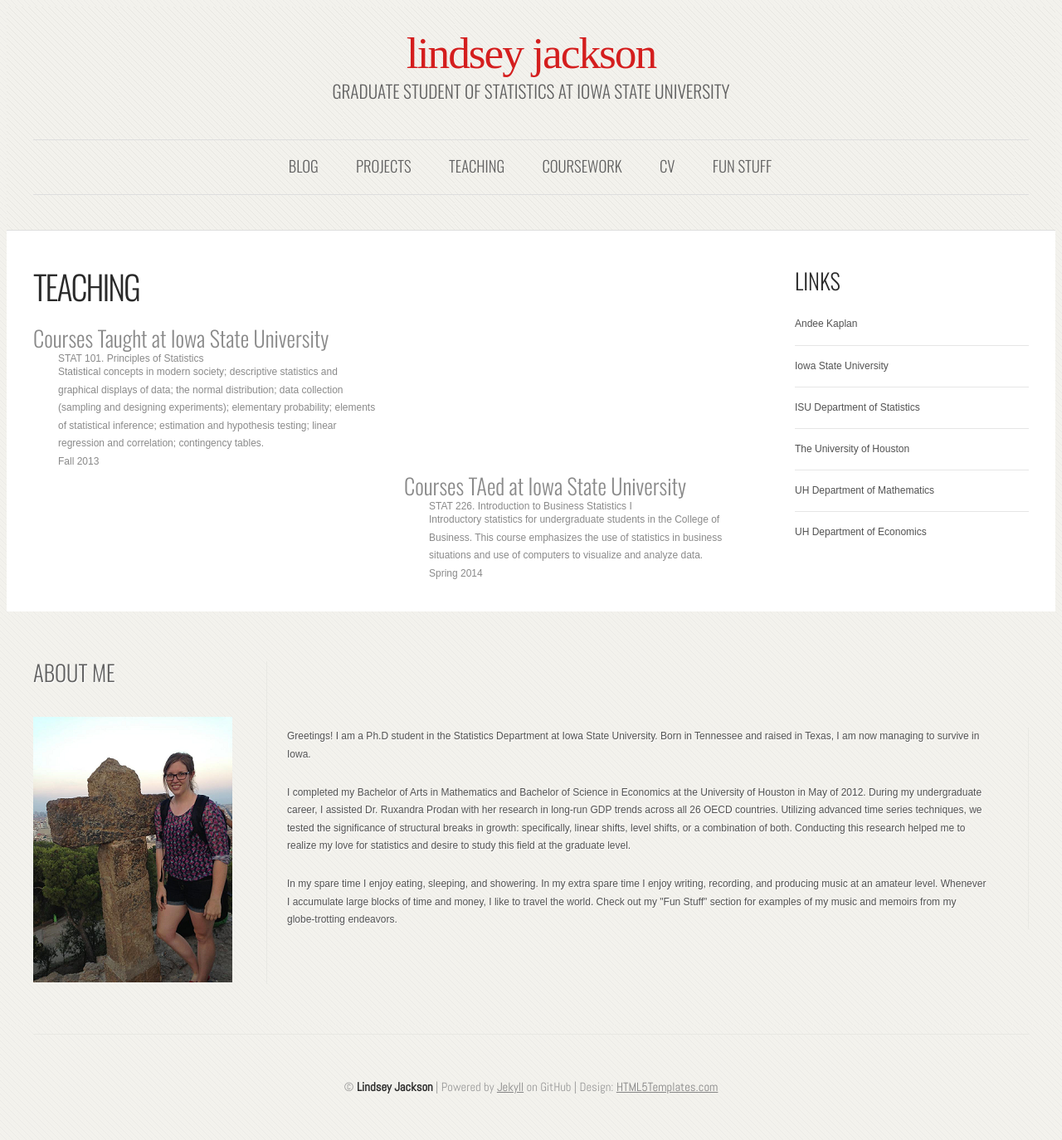
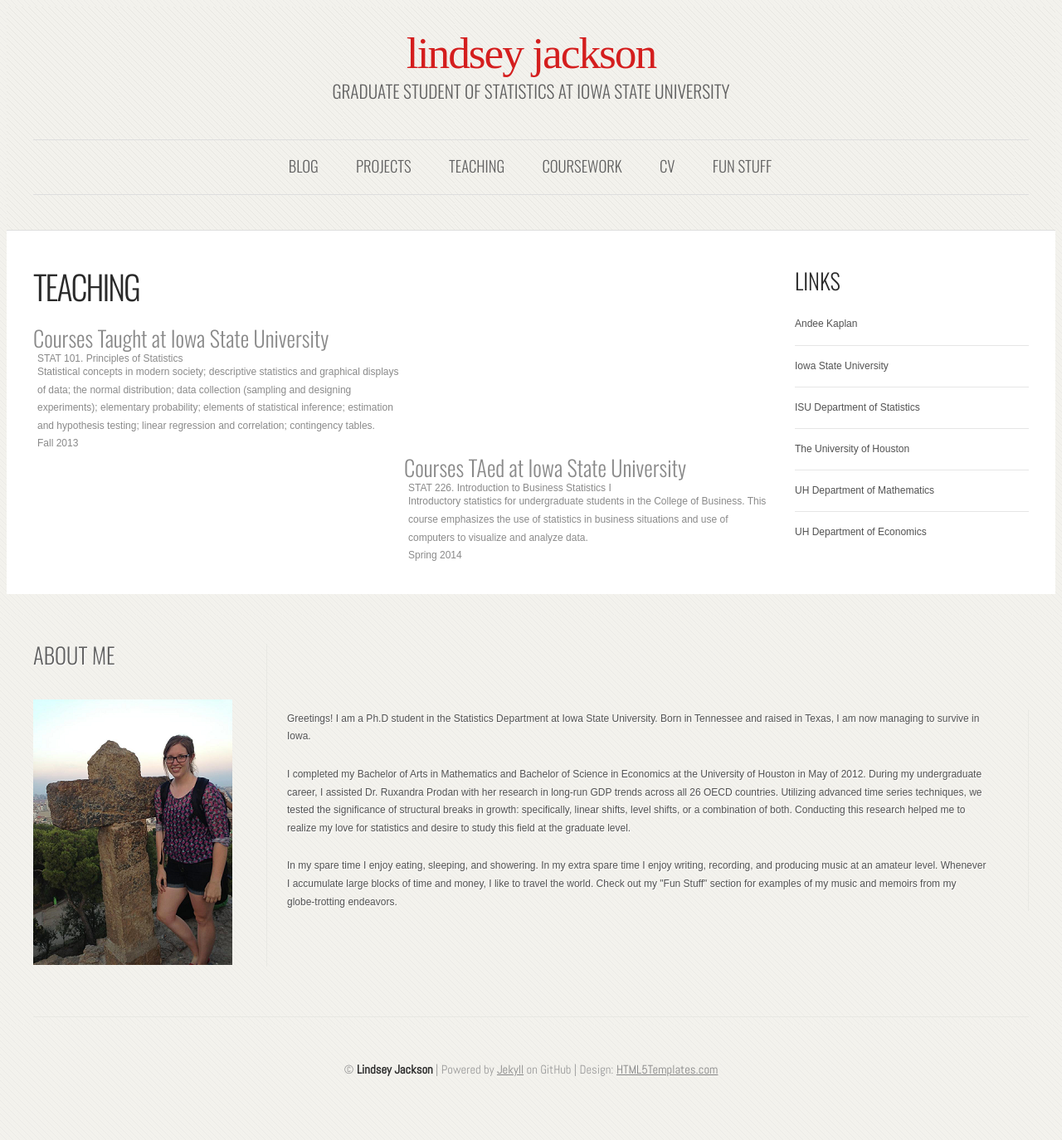
Before and after one commit to lmjackson/lmjackson.github.io, a Jekyll site: the page built from teaching.html, in a window 1280 px wide. Shown: the whole page at 83% size. Built offline with Jekyll 4.4.1, drawn with Linux system fonts in a browser that asks for light colours; some web fonts are replaced; Markdown is read by kramdown in place of the engine named in the settings; after the commit the page ends 1352 px from its top, so only the background shows below that.

Commit message:
changed inner

```diff
--- a/css/style.css
+++ b/css/style.css
@@ -48,7 +48,7 @@ strong {
 .float-right { float: right; }
 #duo1{float:left;width:50%;}
 #duo2{float:right;width:50%;}
-.inner{margin:5px 30px;}
+.inner{margin:5px 5px;}
 
 /* Clearing fix */
 .clearfix:after{clear:both;content:".";display:block;height:0;visibility:hidden;}
```
